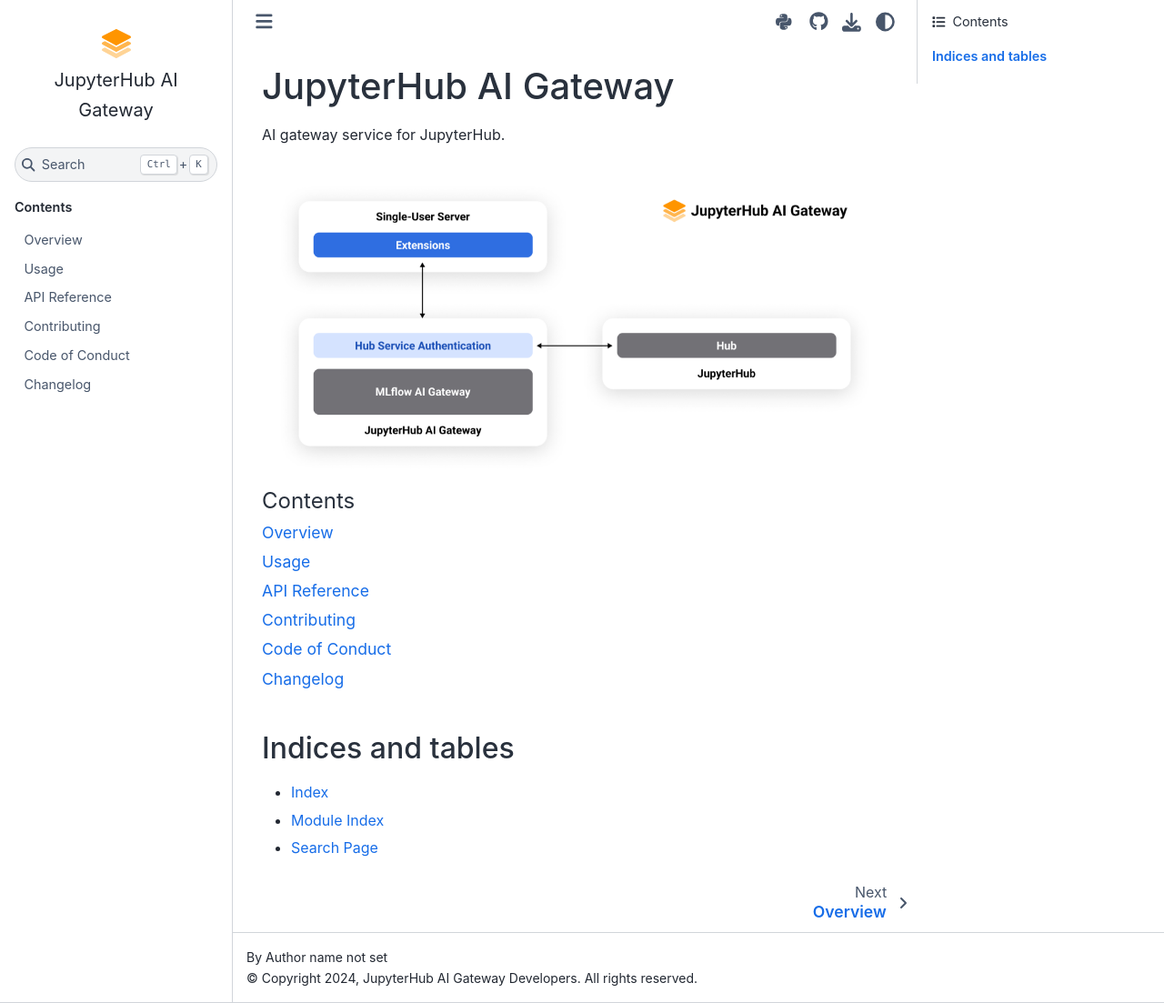
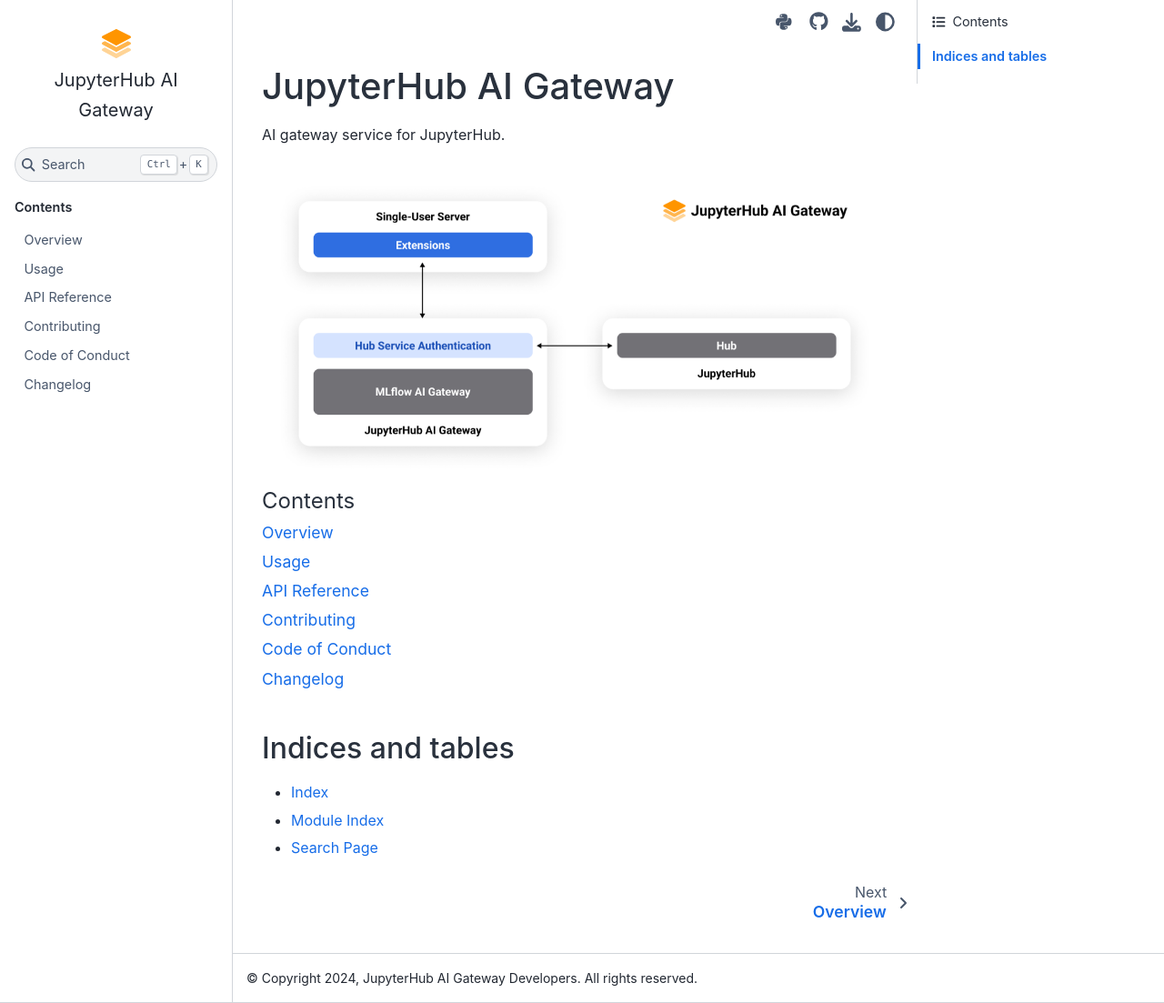
Before and after one commit to danilopeixoto/jupyterhub-ai-gateway, a Sphinx documentation site: the page built from docs/index.md, in a window 1280 px wide and 1103 px high. Shown: the whole window at 91% size. Built offline with Sphinx 7.4.7 and the Sphinx Book theme 1.1.4, drawn with Linux system fonts in a browser that asks for light colours; pages that are not in the unit, such as notebooks, are missing from menus.

Commit message:
Disable sidebar toggle for large screen

```diff
--- a/docs/_static/styles/custom.css
+++ b/docs/_static/styles/custom.css
@@ -41,13 +41,6 @@
     height: 2rem !important;
 }
 
-nav.bd-links .current>a,
-.toc-entry a.nav-link.active,
-.theme-switch-button span:hover,
-.search-button:hover {
-    box-shadow: unset !important;
-}
-
 .article-header-buttons {
     align-items: center;
 }
@@ -75,3 +68,9 @@
     display: flex;
     gap: .5rem;
 }
+
+@media only screen and (min-width: 960px) {
+    .header-article__inner .header-article-items__start {
+        display: none;
+    }
+}
--- a/docs/conf.py
+++ b/docs/conf.py
@@ -85,6 +85,7 @@
 html_logo = "_static/images/logo.svg"
 html_static_path = ["_static/", "_static/images/"]
 html_css_files = ["styles/custom.css"]
+author = ""
 copyright = "2024, JupyterHub AI Gateway Developers. All rights reserved"
 
 html_theme = "sphinx_book_theme"
```
